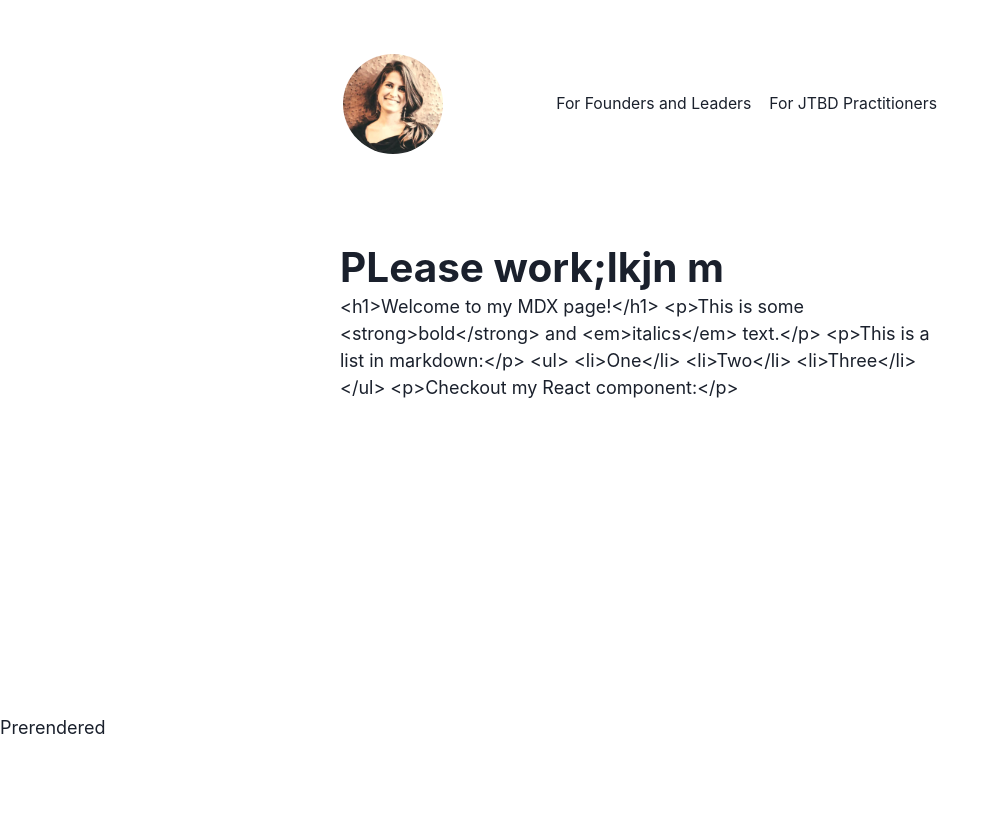
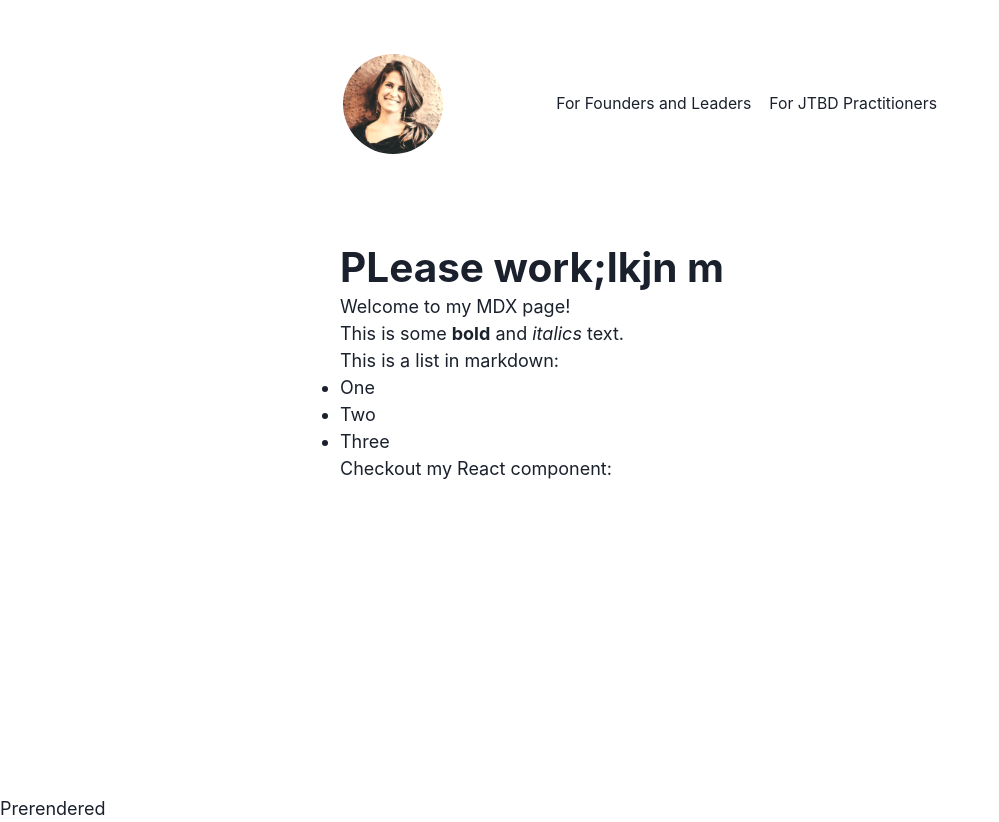
Before and after one commit to alliblum/nextjs-blog, a Next.js app: page /posts/my-mdx-page in a window 1280 px wide. Shown: the whole page, without its empty margins (0-999 px from the left). Before the commit the page ends 800 px from the top, so only its background shows below. Built offline with nearby package versions, Linux system fonts and the light colour scheme.

Commit message:
added post component

```diff
--- a/components/post.tsx
+++ b/components/post.tsx
@@ -38,7 +38,9 @@ const Post = ({
         {/* Render MDX content */}
         <MDXProvider components={MDXComponents}>{postData.article}</MDXProvider>
         {/* You can still render other HTML content if needed */}
-        <text>{postData.contentHtml}</text>
+        <Box dangerouslySetInnerHTML={{ __html: postData.contentHtml }} />
+
+        {/* <text>{postData.contentHtml}</text> */}
         {/* <text>{postData.contentHtml}</text> */}
         {/* </article> */}
       </Layout>
--- a/mdx-components.tsx
+++ b/mdx-components.tsx
@@ -1,5 +1,6 @@
 // import * as mdxComponents from '@/components/mdx'
 import type { MDXComponents } from 'mdx/types'
+import React from 'react'
 import QuoteBlock from './components/mdx/quoteblock'
 
 // // This file allows you to provide custom React components
--- a/posts/pre-rendering.mdx
+++ b/posts/pre-rendering.mdx
@@ -1,7 +1,6 @@
 ---
 title: PLease work asdfasdfasdfasd
 date: '2023-09-09'
-article: weeeee
 ---
 
 # Welcome!!
```
